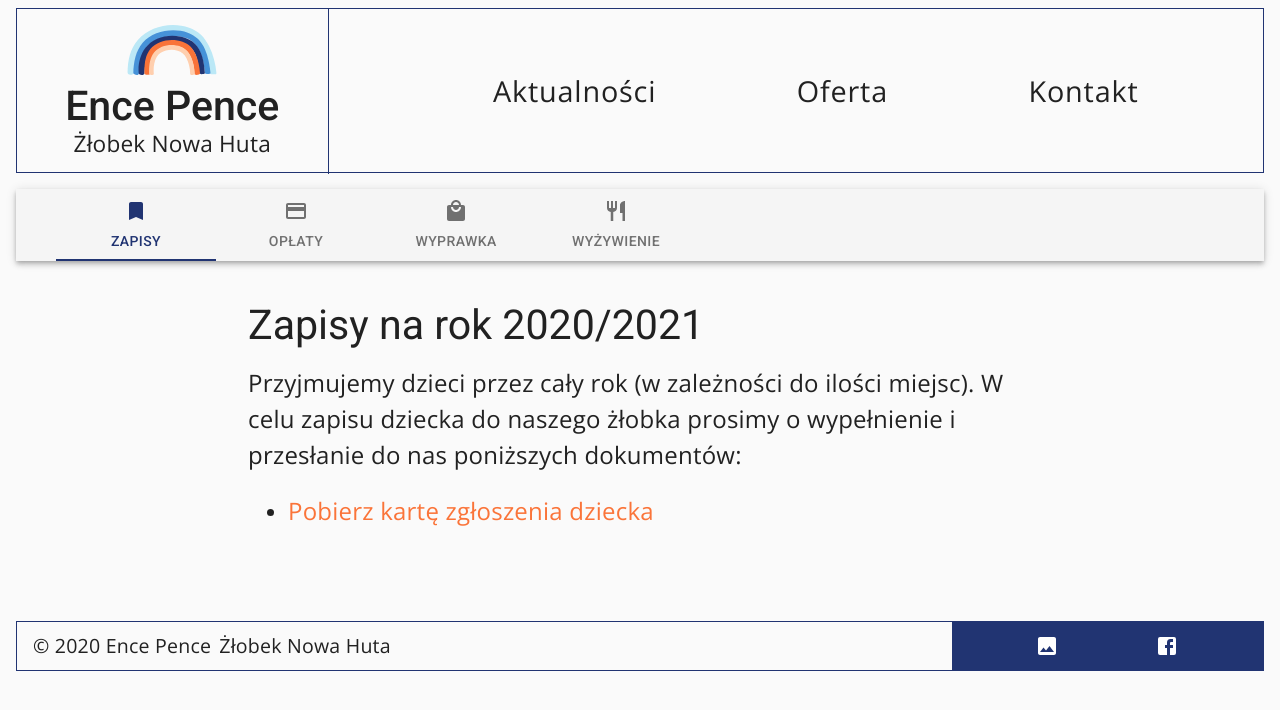
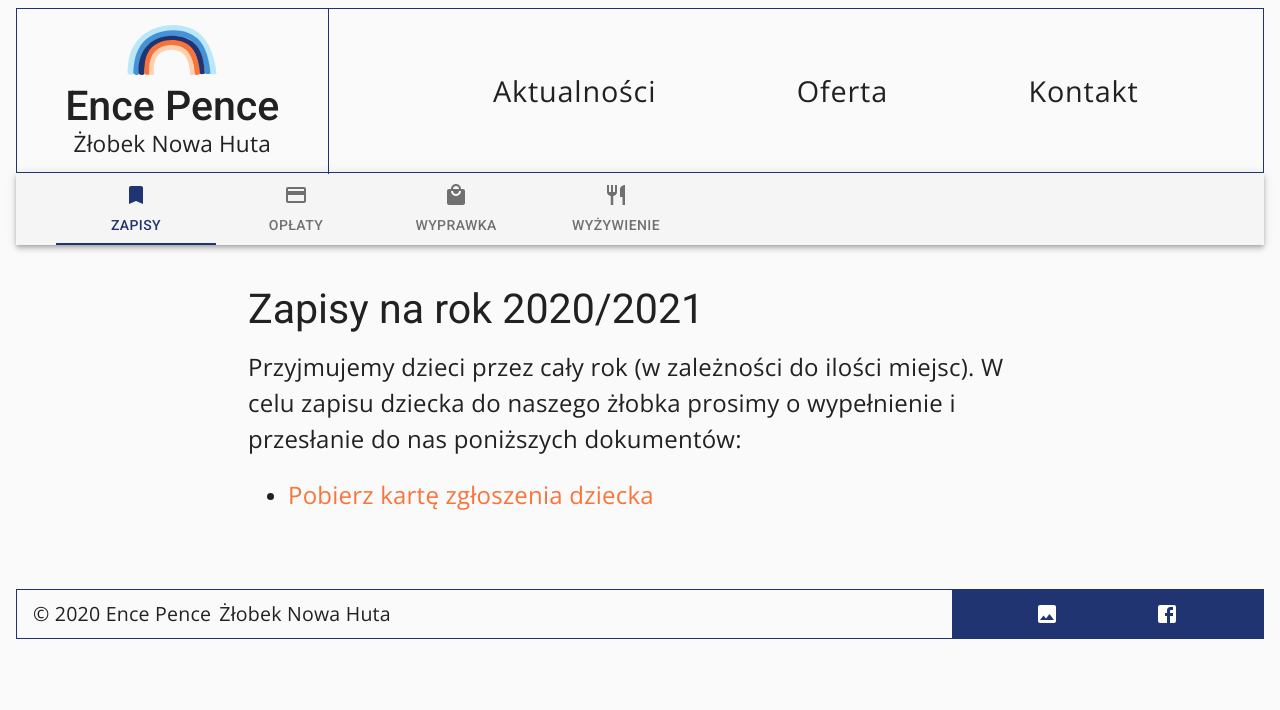
Before and after one commit to M-Kolacz/EncePenceHuta, a Next.js app: page /oferta in a window 1280 px wide. Shown: the top 710 px of the page. Built offline with nearby package versions, Linux system fonts and the light colour scheme.

Commit message:
Correct Offer component
Add semantic html tag, download doc file e.t.c

```diff
--- a/src/components/Offer/Table/TabPanels/Catering/index.tsx
+++ b/src/components/Offer/Table/TabPanels/Catering/index.tsx
@@ -8,7 +8,7 @@ export const Catering: React.FC<CateringProps> = () => {
     const classes = useStyles();
     return (
         <>
-            <Typography variant='h3' className={classes.Title}>
+            <Typography variant='h3' component='h2' className={classes.Title}>
                 Wyżywienie
             </Typography>
             <Typography variant='body1'>
--- a/src/components/Offer/Table/TabPanels/Charges/index.tsx
+++ b/src/components/Offer/Table/TabPanels/Charges/index.tsx
@@ -8,7 +8,7 @@ export const Charges: React.FC<ChargesProps> = () => {
     const classes = useStyles();
     return (
         <>
-            <Typography variant='h3' className={classes.Title}>
+            <Typography variant='h3' component='h2' className={classes.Title}>
                 Abonament
             </Typography>
             <ul>
@@ -19,7 +19,7 @@ export const Charges: React.FC<ChargesProps> = () => {
                     <Typography variant='body1'> do 5 godzin dziennie - ok. 400 zł</Typography>
                 </li>
             </ul>
-            <Typography variant='h3' className={classes.Title}>
+            <Typography variant='h3' component='h2' className={classes.Title}>
                 Dane do przelewu
             </Typography>
             <Typography variant='body1'>
--- a/src/components/Offer/Table/TabPanels/Invite/index.tsx
+++ b/src/components/Offer/Table/TabPanels/Invite/index.tsx
@@ -8,7 +8,7 @@ export const Invite: React.FC<InviteProps> = () => {
     const classes = useStyles();
     return (
         <>
-            <Typography variant='h3' className={classes.Title}>
+            <Typography variant='h3' component='h2' className={classes.Title}>
                 Zapisy na rok 2020/2021
             </Typography>
             <Typography variant='body1'>
@@ -19,7 +19,7 @@ export const Invite: React.FC<InviteProps> = () => {
             <ul>
                 <li>
                     <Typography variant='body1'>
-                        <Link href='/' color='secondary'>
+                        <Link href='docs/zgłoszenie.docx' color='secondary'>
                             Pobierz kartę zgłoszenia dziecka
                         </Link>
                     </Typography>
--- a/src/components/Offer/Table/TabPanels/Layette/index.tsx
+++ b/src/components/Offer/Table/TabPanels/Layette/index.tsx
@@ -8,7 +8,7 @@ export const Layette: React.FC<LayetteProps> = () => {
     const classes = useStyles();
     return (
         <>
-            <Typography variant='h3' className={classes.Title}>
+            <Typography variant='h3' component='h2' className={classes.Title}>
                 W skład wyprawki wchodzi
             </Typography>
             <ul>
--- a/src/components/Offer/Table/TableStyles.ts
+++ b/src/components/Offer/Table/TableStyles.ts
@@ -2,7 +2,6 @@ import { makeStyles } from '@material-ui/core/styles';
 
 const useStyles = makeStyles(({ spacing }) => ({
     TableContainer: {
-        margin: spacing(2, 0),
         minHeight: '50vh',
     },
     TabContainer: {
--- a/src/components/Offer/Table/index.tsx
+++ b/src/components/Offer/Table/index.tsx
@@ -44,8 +44,8 @@ export const ScrollableTabsButtonForce = () => {
     };
 
     return (
-        <Grid item xs={12} className={classes.TableContainer}>
-            <AppBar position='static' color='default'>
+        <Grid item xs={12} className={classes.TableContainer} component='section'>
+            <AppBar position='static' color='default' component='nav'>
                 <Tabs
                     value={value}
                     onChange={handleChange}
@@ -53,7 +53,6 @@ export const ScrollableTabsButtonForce = () => {
                     scrollButtons='on'
                     indicatorColor='primary'
                     textColor='primary'
-                    aria-label='scrollable force tabs example'
                 >
                     {TabData.map((tab) => (
                         <Tab {...tab} key={tab.id} />
```
Also changed, not shown: 2 other files (tests, documents, lock files or other folders).
